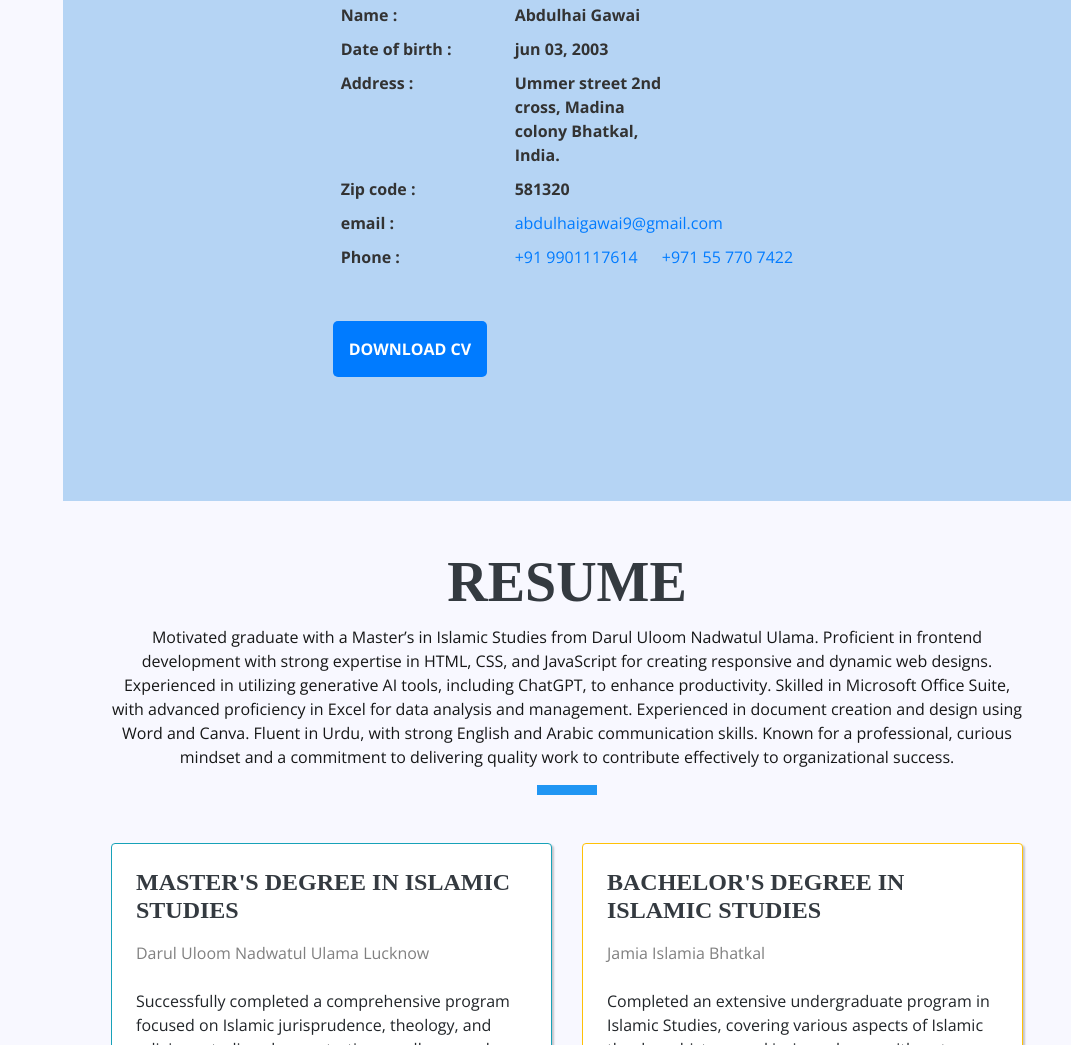
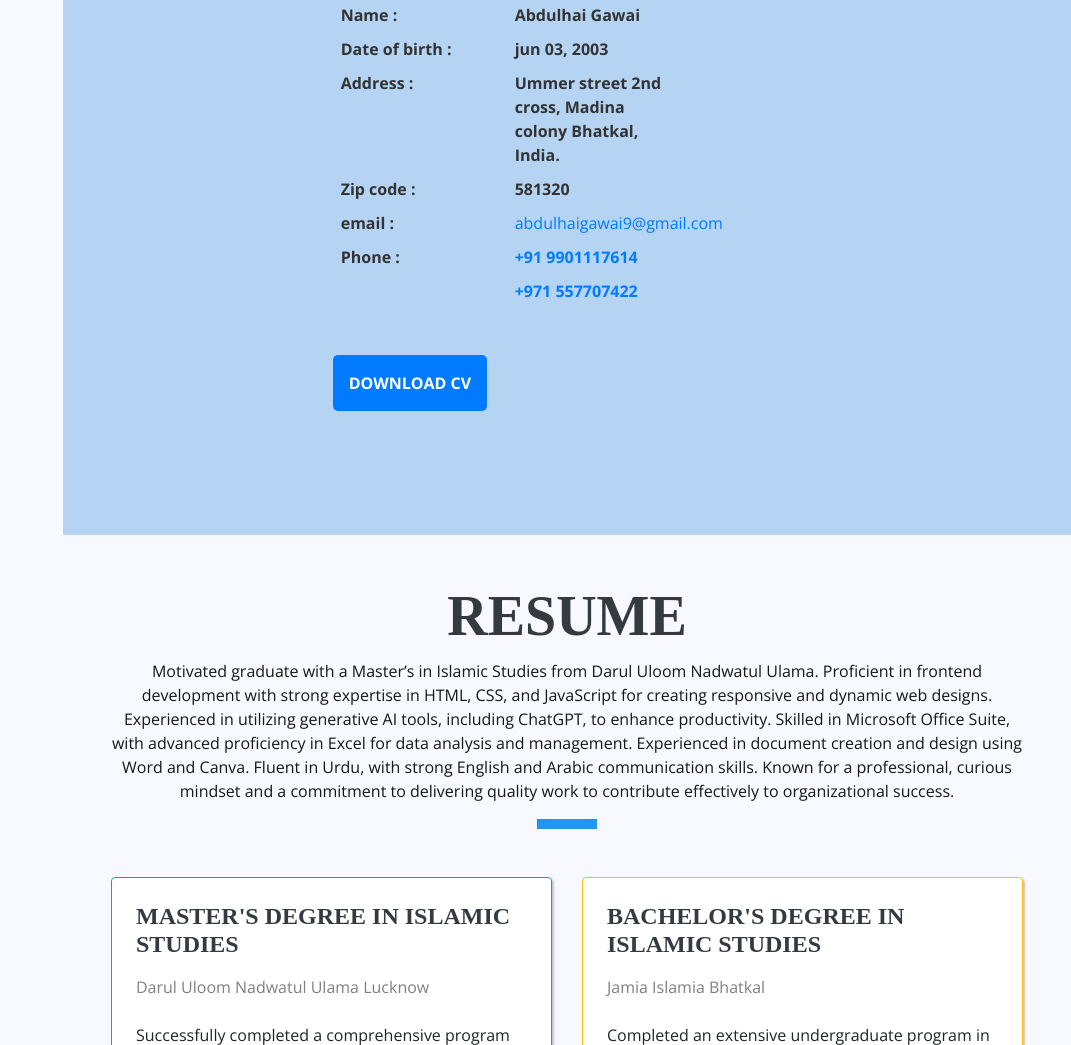
Before and after one commit to abdulhaigawai/Abdulhaigawai-s-Professional-Profile, a plain HTML site: page index.html in a window 1280 px wide. Shown: the part 1048-2093 px from the top of the page, without its empty margins (209-1280 px from the left). Drawn offline with nearby package versions, Linux system fonts and the light colour scheme; a web font is replaced by a local one.

Commit message:
Update index.html

```diff
--- a/index.html
+++ b/index.html
@@ -124,8 +124,10 @@ License URL: https://creativecommons.org/licenses/by/4.0/
                     <li class="d-flex mt-2"><span>Address    :  </span> <span class="ml-4">  Ummer street 2nd cross, Madina colony Bhatkal, India.</span></li>
                     <li class="d-flex mt-2"><span>Zip code    :  </span> <span class="ml-4">  581320</span></li>
                     <li class="d-flex mt-2"><span>email    :  </span><a href="mailto:abdulhaigawai9@gmail.com" class="ml-4">abdulhaigawai9@gmail.com</a></li>
-                    <li class="d-flex mt-2"><span>Phone    :  </span><a href="tel:+919901117614" class="ml-4">  +91 9901117614</a>
-		     <a href="tel:+971 55 770 7422" class="ml-4">  +971 55 770 7422</a></li>
+                     <li class="d-flex mt-2"><span>Phone    :  </span> <span ><a href="tel:+919901117614" class="ml-4">  +91 9901117614</a>
+                    </span> </li>
+                      <li class="d-flex mt-2"><span> </span><span>
+                        <a href="tel:+971 55 770 7422" class="ml-4"> +971 557707422</a></span></li>
                   </ul>
                 </div>
               </div>
```
